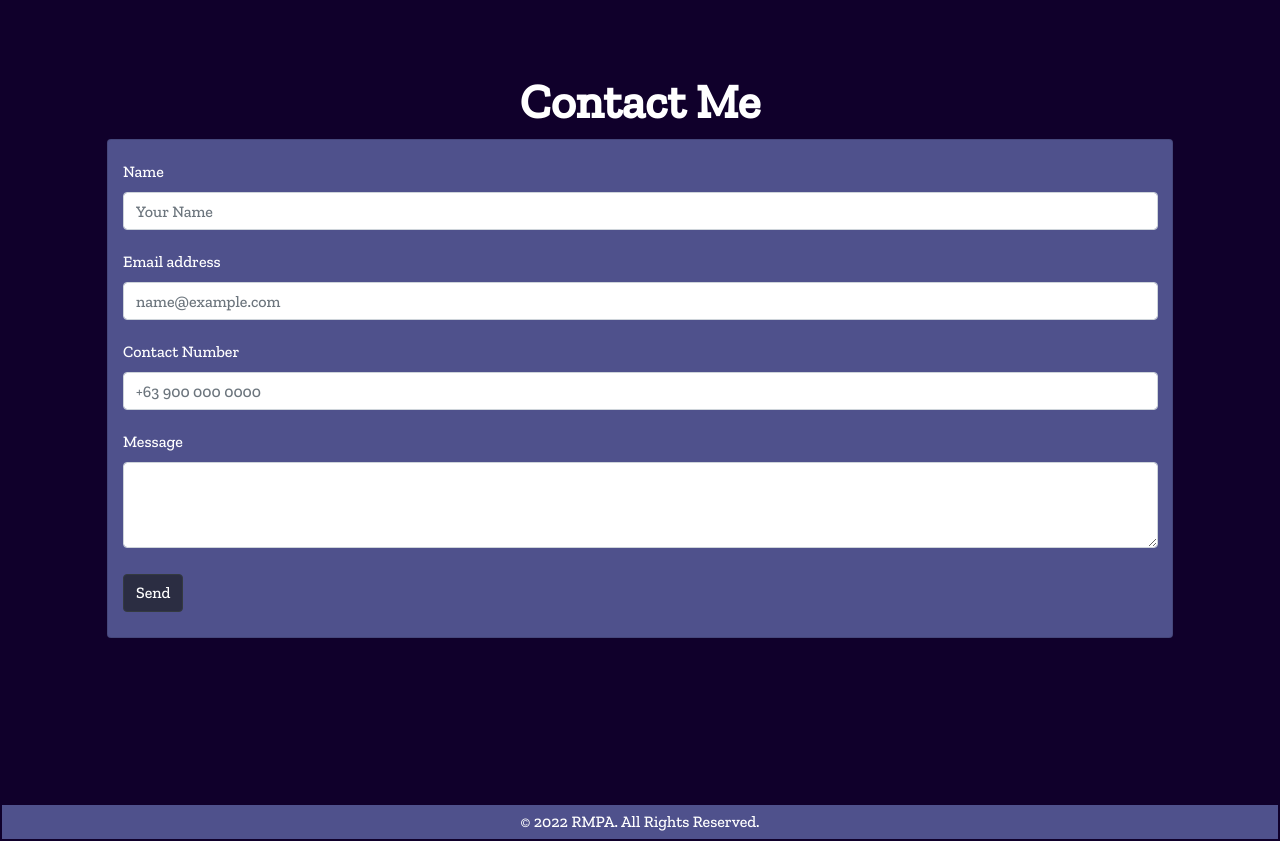
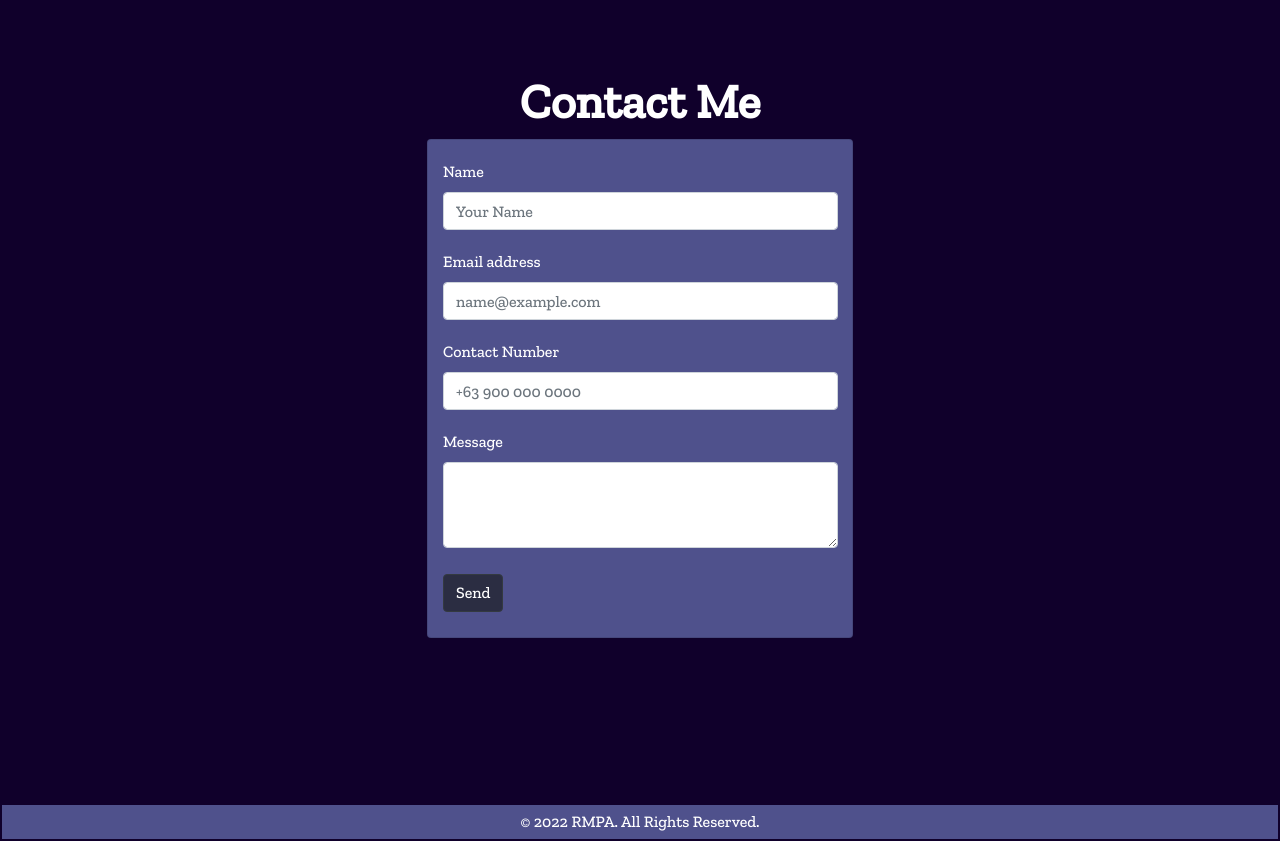
Before and after one commit to aysonrizamayp/web-portfolio, a plain HTML site: page index.html in a window 1280 px wide. Shown: the part 2607-3448 px from the top of the page. Drawn offline with nearby package versions, Linux system fonts and the light colour scheme.

Commit message:
updated final capstone-1 project

```diff
--- a/index.html
+++ b/index.html
@@ -170,7 +170,7 @@
 		<section class="min-vh-100">
 			<h1 class="contact font-weight-bold" id="contactpage">Contact Me</h1>
 				<div class="d-lg-flex justify-content-center text-center p-md-0">
-					<div class="card bg-warning col-md-8 col-lg-10 mx-auto text-left" id="background-form">
+					<div class="card bg-warning col-md-4 col-lg-4 mx-auto text-left" id="background-form">
 					<form>
 
 						<div class="form-group" data-aos="flip-down">
```
